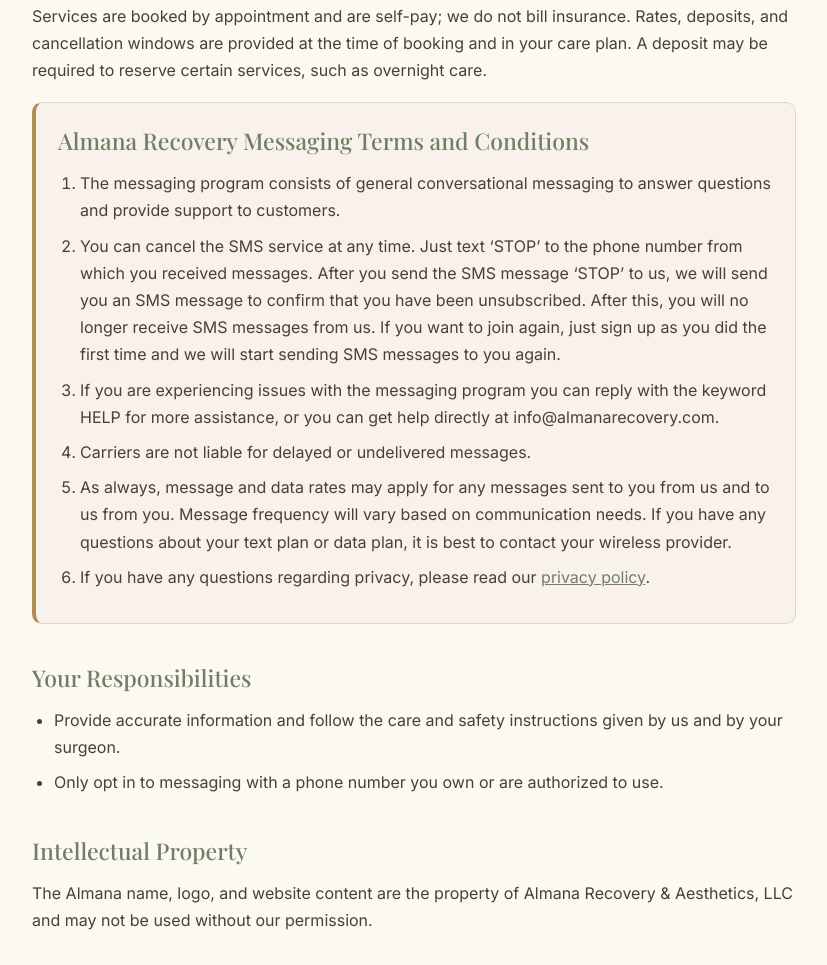
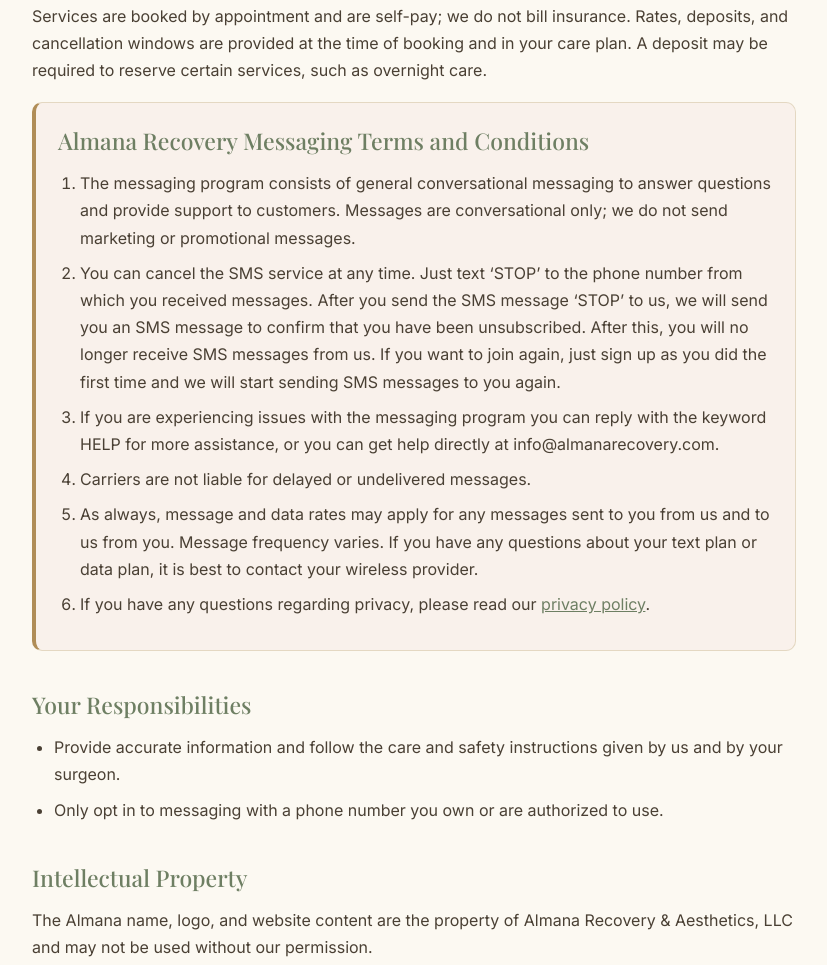
Before and after one commit to jcherub112/almana, a plain HTML site: page terms.html in a window 1280 px wide. Shown: the part 821-1786 px from the top of the page, without its empty margins (226-1053 px from the left). Drawn offline with nearby package versions, Linux system fonts and the light colour scheme.

Commit message:
SMS compliance: add policy contact line, conversational-only + matching frequency disclosure

```diff
--- a/terms.html
+++ b/terms.html
@@ -59,11 +59,11 @@
 <div class="callout">
 <h2>Almana Recovery Messaging Terms and Conditions</h2>
 <ol>
-  <li>The messaging program consists of general conversational messaging to answer questions and provide support to customers.</li>
+  <li>The messaging program consists of general conversational messaging to answer questions and provide support to customers. Messages are conversational only; we do not send marketing or promotional messages.</li>
   <li>You can cancel the SMS service at any time. Just text ‘STOP’ to the phone number from which you received messages. After you send the SMS message ‘STOP’ to us, we will send you an SMS message to confirm that you have been unsubscribed. After this, you will no longer receive SMS messages from us. If you want to join again, just sign up as you did the first time and we will start sending SMS messages to you again.</li>
   <li>If you are experiencing issues with the messaging program you can reply with the keyword HELP for more assistance, or you can get help directly at info@almanarecovery.com.</li>
   <li>Carriers are not liable for delayed or undelivered messages.</li>
-  <li>As always, message and data rates may apply for any messages sent to you from us and to us from you. Message frequency will vary based on communication needs. If you have any questions about your text plan or data plan, it is best to contact your wireless provider.</li>
+  <li>As always, message and data rates may apply for any messages sent to you from us and to us from you. Message frequency varies. If you have any questions about your text plan or data plan, it is best to contact your wireless provider.</li>
   <li>If you have any questions regarding privacy, please read our <a href="/privacy.html">privacy policy</a>.</li>
 </ol>
 </div>
```
Also changed, not shown: privacy.html (+2 -1 lines).
